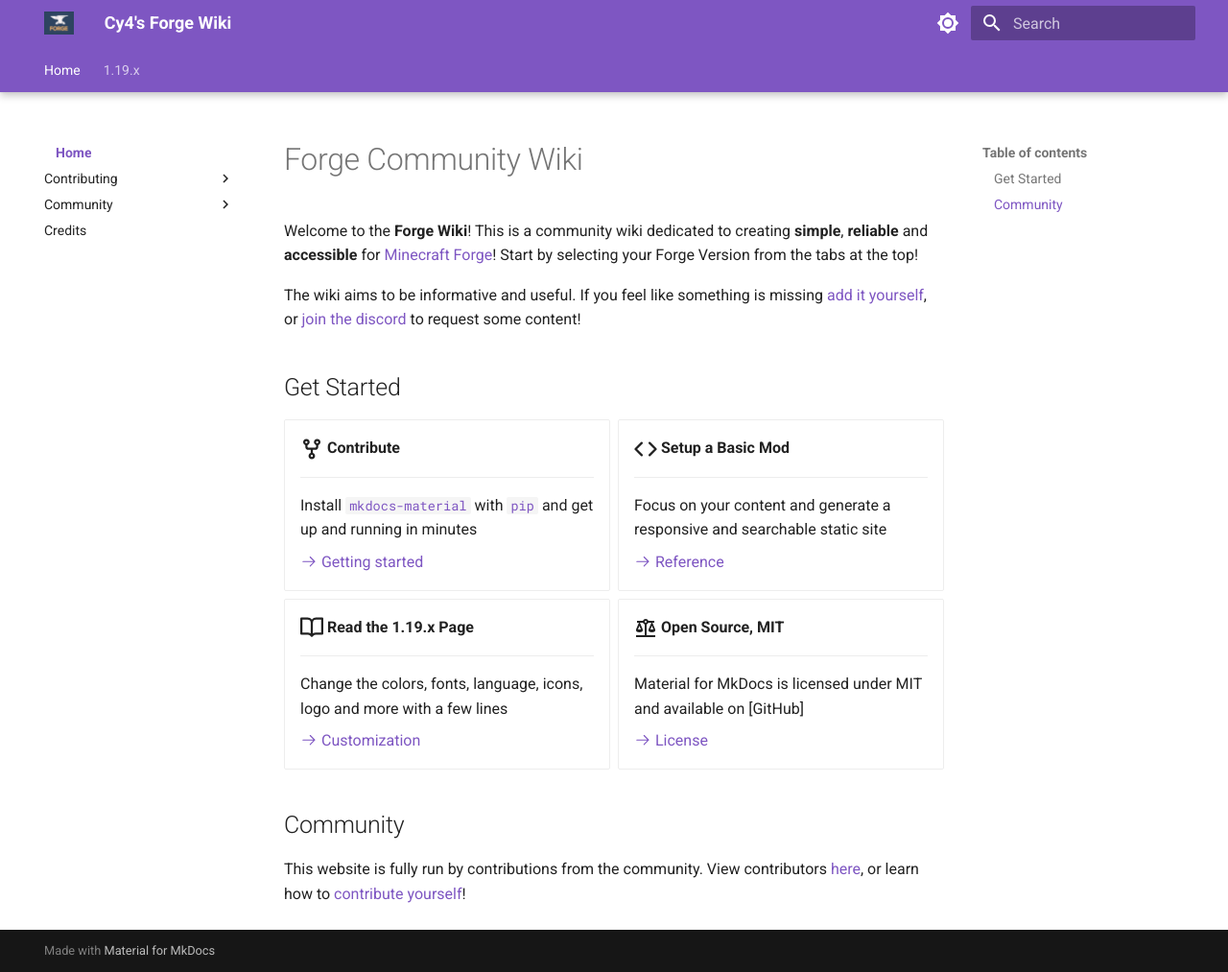
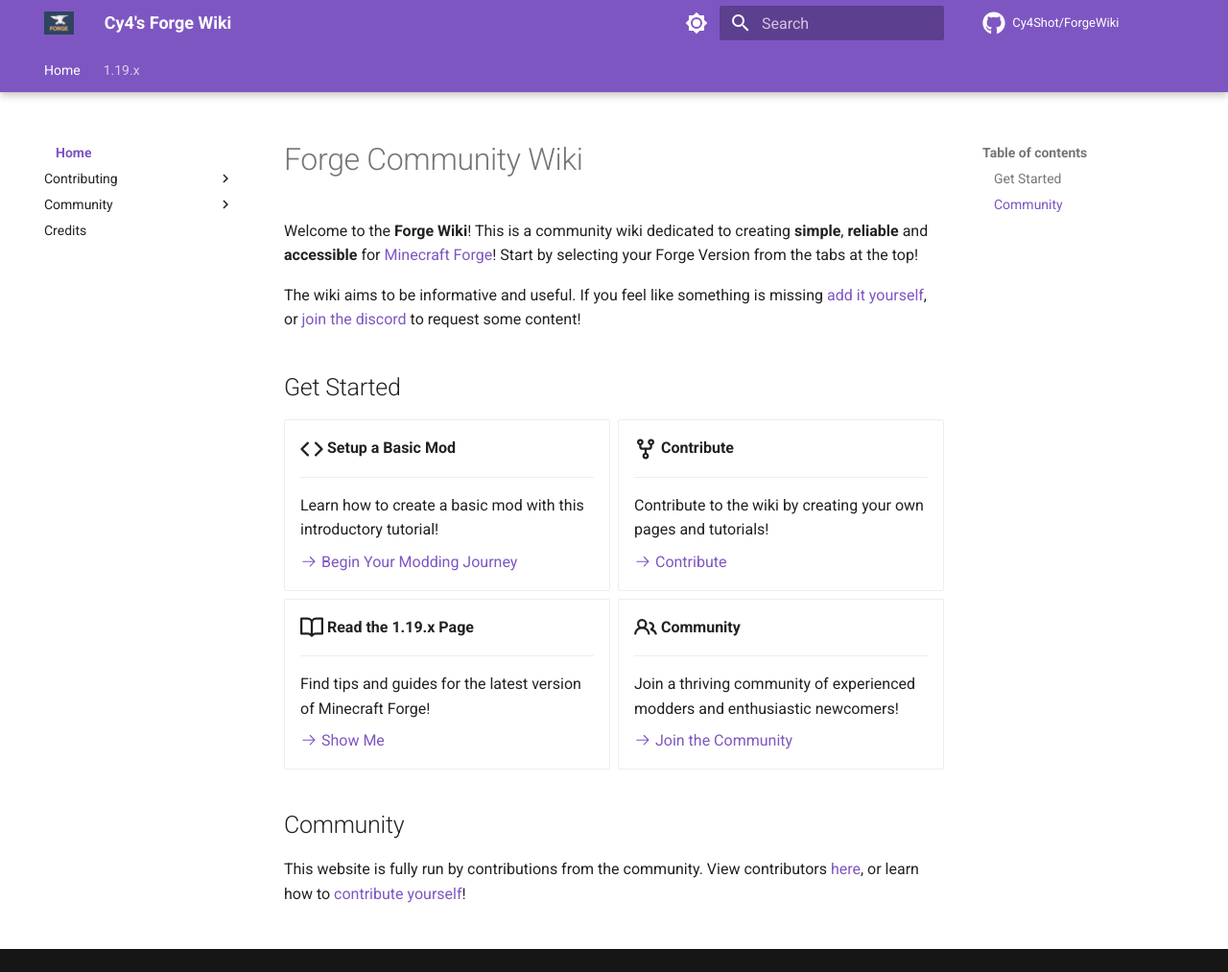
Before and after one commit to Cy4Shot/ForgeWiki, an MkDocs documentation site: the page built from docs/index.md, in a window 1280 px wide and 1013 px high. Shown: the whole window at 96% size. Built offline with MkDocs 1.6.1 and Material for MkDocs 9.7.7, drawn with Linux system fonts in a browser that asks for light colours; comment, search, counter and statistics services are not loaded.

Commit message:
Tips and Fixes

```diff
--- a/docs/index.md
+++ b/docs/index.md
@@ -9,38 +9,37 @@ The wiki aims to be informative and useful. If you feel like something is missin
 
 <div class="grid cards" markdown>
 
+-   :octicons-code-16:{ .lg .middle } __Setup a Basic Mod__
+
+    ---
+
+    Learn how to create a basic mod with this introductory tutorial!
+
+    [:octicons-arrow-right-24: Begin Your Modding Journey](1.19.x/setup "Setup a 1.19.x mod!")
+
 -   :octicons-repo-forked-16:{ .lg .middle } __Contribute__
 
     ---
 
-    Install [`mkdocs-material`](#) with [`pip`](#) and get up
-    and running in minutes
+    Contribute to the wiki by creating your own pages and tutorials!
 
-    [:octicons-arrow-right-24: Getting started](#)
-
--   :octicons-code-16:{ .lg .middle } __Setup a Basic Mod__
-
-    ---
-
-    Focus on your content and generate a responsive and searchable static site
-
-    [:octicons-arrow-right-24: Reference](#)
+    [:octicons-arrow-right-24: Contribute](contributing/tutorial "Contribute to the wiki!")
 
 -   :octicons-book-16:{ .lg .middle } __Read the 1.19.x Page__
 
     ---
 
-    Change the colors, fonts, language, icons, logo and more with a few lines
+    Find tips and guides for the latest version of Minecraft Forge!
 
-    [:octicons-arrow-right-24: Customization](#)
+    [:octicons-arrow-right-24: Show Me](1.19.x/ "The 1.19.x Wiki Page")
 
--   :material-scale-balance:{ .lg .middle } __Open Source, MIT__
+-   :octicons-people-16:{ .lg .middle } __Community__
 
     ---
 
-    Material for MkDocs is licensed under MIT and available on [GitHub]
+    Join a thriving community of experienced modders and enthusiastic newcomers!
 
-    [:octicons-arrow-right-24: License](#)
+    [:octicons-arrow-right-24: Join the Community](community "Click me!")
 
 </div>
 
--- a/mkdocs.yml
+++ b/mkdocs.yml
@@ -1,5 +1,7 @@
 site_name: Cy4's Forge Wiki
 site_url: https://cy4mods.me/wiki/
+repo_url: https://github.com/Cy4Shot/ForgeWiki/
+repo_name: Cy4Shot/ForgeWiki
 nav:
   - Home:
       - index.md
@@ -56,6 +58,8 @@ theme:
   name: material
   logo: ./assets/logo.png
   favicon: ./assets/logo.png
+  icon:
+    repo: fontawesome/brands/github
   features:
     - navigation.instant
     - navigation.tracking
@@ -63,6 +67,7 @@ theme:
     - navigation.tabs.sticky
     - navigation.path
     - navigation.indexes
+    - navigation.top
     - content.tooltips
     - content.code.copy
   palette:
@@ -80,3 +85,5 @@ theme:
       toggle:
         icon: material/brightness-4
         name: Switch to light mode
+extra:
+  generator: false
```
Also changed, not shown: docs/js/grid.js.
